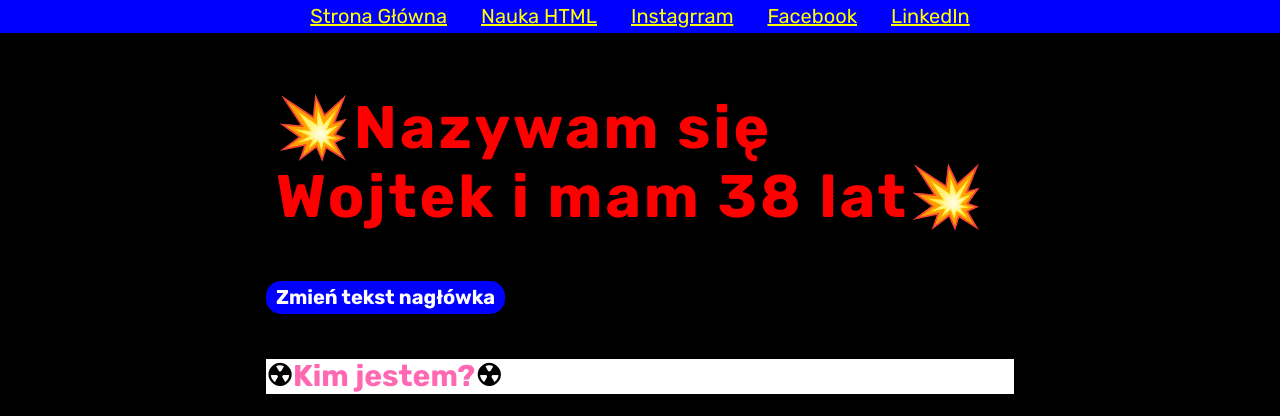
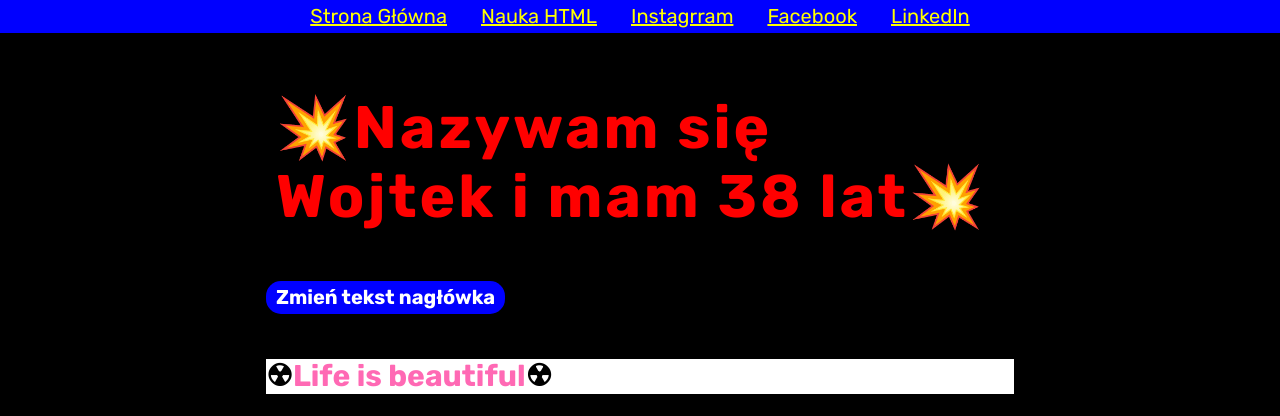
Before and after one commit to RajuFGC/Homepage, a website built with Parcel: page src/index.html in a window 1280 px wide. Shown: the top 416 px of the page. Built offline with nearby package versions, Linux system fonts and the light colour scheme; grey boxes are pictures that could not be loaded.

Commit message:
header text change test

```diff
--- a/src/index.html
+++ b/src/index.html
@@ -28,7 +28,7 @@
           Zmień tekst nagłówka</button>
       </header>
       <section class="section-1">
-        <h2 class="section-1_header">Kim jestem?</h2>
+        <h2 class="section-1_header">Life is beautiful</h2>
         <div class="flex">
         <img
           class="Raju"
```
